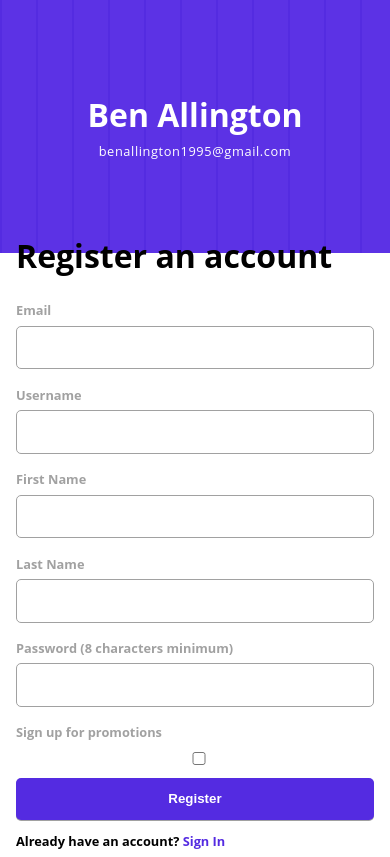
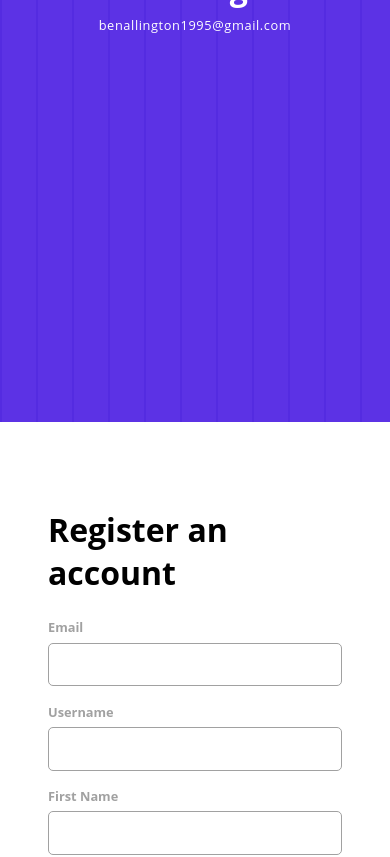
Before and after one commit to BenAllington95/register-account-react-js, a React (Create React App) app in the folder my-app/: page / in a window 390 px wide. Shown: the top 857 px of the page. Built offline with nearby package versions, Linux system fonts and the light colour scheme.

Commit message:
Adjust height

```diff
--- a/my-app/src/index.css
+++ b/my-app/src/index.css
@@ -111,12 +111,6 @@ body {
   .App .hero,
   .App .register {
     width: 100%;
-    padding: 0em 1em;
-  }
-  .App .hero {
-    height: 30vh;
-  }
-  .App .register {
-    height: 70vh;
+    min-height: 100vh;
   }
 }/*# sourceMappingURL=index.css.map */
--- a/my-app/src/index.scss
+++ b/my-app/src/index.scss
@@ -155,16 +155,9 @@ body {
         .hero,
         .register {
             width: 100%;
-            padding: 0em 1em;
-        }
-
-        .hero {
-            height: 30vh;
-        }
-
-        .register {
-            height: 70vh;
+            min-height: 100vh;
         }
     }
 
+
 }
```
Also changed, not shown: 1 other file (tests, documents, lock files or other folders).
